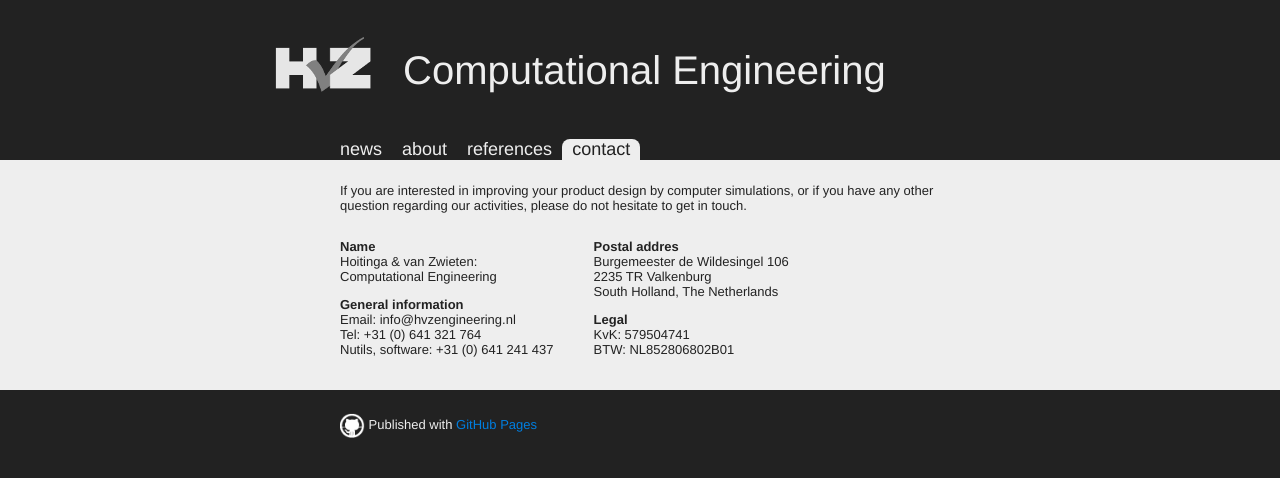
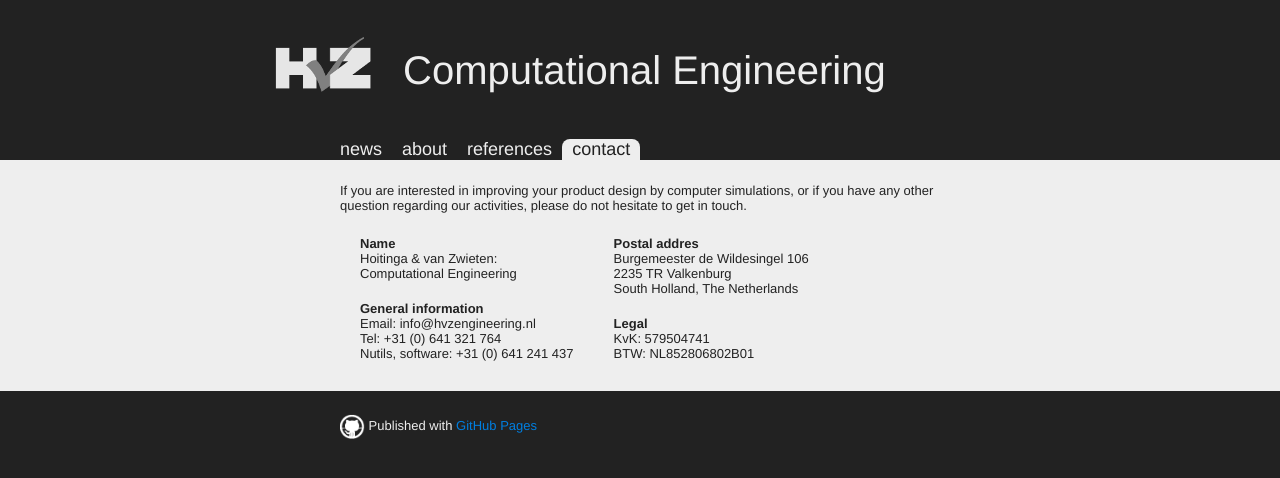
Before and after one commit to wijnandhoitinga/hvzengineering.github.io, a Jekyll site: the page built from contact.html, in a window 1280 px wide. Shown: the top 478 px of the page. Built offline with Jekyll 4.4.1, drawn with Linux system fonts in a browser that asks for light colours; Markdown is read by kramdown in place of the engine named in the settings.

Commit message:
fix spacing

```diff
--- a/contact.html
+++ b/contact.html
@@ -7,21 +7,21 @@ title: Contact
 simulations, or if you have any other question regarding our activities, please
 do not hesitate to get in touch.</b>
 
-<div style="float: left; padding: 0 40px 0 0; margin: 0;">
-<p><b>Name</b><br>
+<div style="float: left; padding: 0; margin: 0;">
+<p style="margin: 0; padding: 10px 20px;"><b>Name</b><br>
 Hoitinga & van Zwieten:<br>
 Computational Engineering</p>
-<p><b>General information</b><br>
+<p style="margin: 0; padding: 10px 20px;"><b>General information</b><br>
 Email: &#105;&#110;&#102;&#111;&#064;&#104;&#118;&#122;&#101;&#110;&#103;&#105;&#110;&#101;&#101;&#114;&#105;&#110;&#103;&#046;&#110;&#108;<br>
 Tel: +31 (0) 641 321 764<br>
 Nutils, software: +31 (0) 641 241 437<br></p>
 </div>
-<div style="float: left; padding: 0 40px 0 0; margin: 0;">
-<p><b>Postal addres</b><br>
+<div style="float: left; padding: 0; margin: 0;">
+<p style="margin: 0; padding: 10px 20px;"><b>Postal addres</b><br>
 Burgemeester de Wildesingel 106<br>
 2235 TR Valkenburg<br>
 South Holland, The Netherlands<br></p>
-<p><b>Legal</b><br>
+<p style="margin: 0; padding: 10px 20px;"><b>Legal</b><br>
 KvK: 579504741<br>
 BTW: NL852806802B01</dd></p>
 </div>
```
